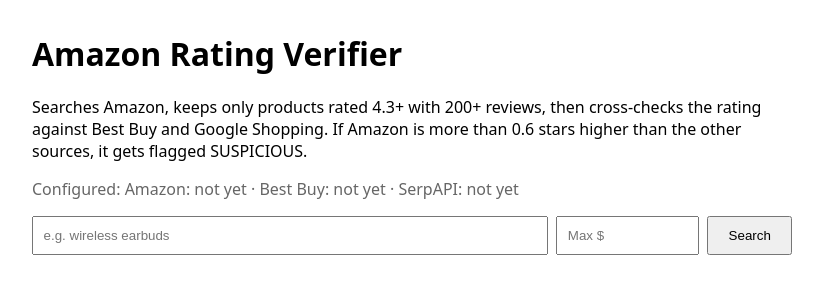
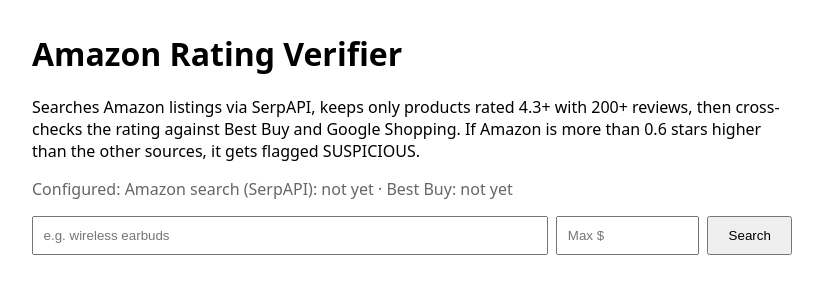
Before and after one commit to murtharyan-tazzz/amazon-rating-verifier, a Flask app: page / in a window 1280 px wide. Shown: the top 300 px of the page, without its empty margins (228-1051 px from the left). Run offline with Flask 3, Linux system fonts and the light colour scheme.

Commit message:
Rebuild on SerpAPI, drop Amazon PA-API

```diff
--- a/templates/index.html
+++ b/templates/index.html
@@ -18,8 +18,8 @@
 </head>
 <body>
 <h1>Amazon Rating Verifier</h1>
-<p>Searches Amazon, keeps only products rated 4.3+ with 200+ reviews, then cross-checks the rating against Best Buy and Google Shopping. If Amazon is more than 0.6 stars higher than the other sources, it gets flagged SUSPICIOUS.</p>
-<p class="muted">Configured: Amazon: {{ 'yes' if status.amazon else 'not yet' }} &middot; Best Buy: {{ 'yes' if status.bestbuy else 'not yet' }} &middot; SerpAPI: {{ 'yes' if status.serpapi else 'not yet' }}</p>
+<p>Searches Amazon listings via SerpAPI, keeps only products rated 4.3+ with 200+ reviews, then cross-checks the rating against Best Buy and Google Shopping. If Amazon is more than 0.6 stars higher than the other sources, it gets flagged SUSPICIOUS.</p>
+<p class="muted">Configured: Amazon search (SerpAPI): {{ 'yes' if status.serpapi else 'not yet' }} &middot; Best Buy: {{ 'yes' if status.bestbuy else 'not yet' }}</p>
 <form id="f">
   <input type="text" id="q" placeholder="e.g. wireless earbuds" required>
   <input type="number" id="p" placeholder="Max $" min="1" step="0.01" required>
```
